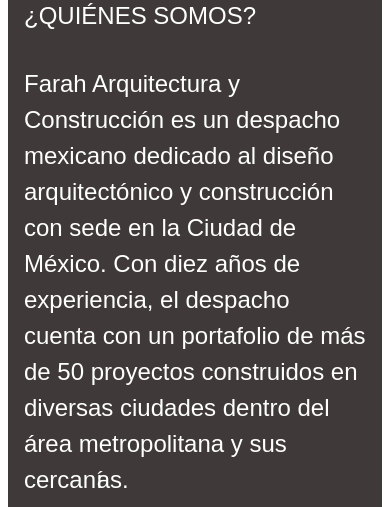
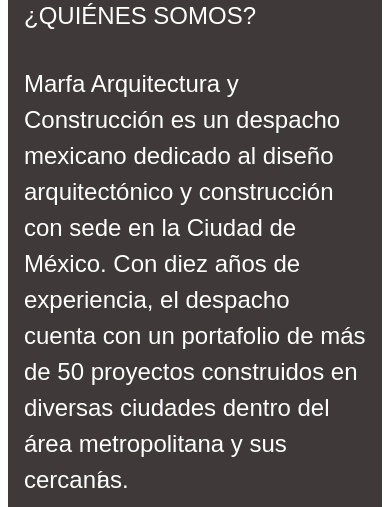
Before and after one commit to jdwyer6/fara-arquitectura, a React (Create React App) app: page /construccion-home in a window 390 px wide. Shown: the part 687-1194 px from the top of the page. Built offline with nearby package versions, Linux system fonts and the light colour scheme.

Commit message:
change text name from farah to marfa and update mobile image. change site title

```diff
--- a/public/index.html
+++ b/public/index.html
@@ -7,7 +7,7 @@
     <meta name="theme-color" content="#000000" />
     <meta
       name="description"
-      content="Farah Arquitectura, Construcción y Diseño de Interiores"
+      content="Marfa Arquitectura, Construcción y Diseño de Interiores"
     />
     <link rel="apple-touch-icon" href="%PUBLIC_URL%/logo192.png" />
     <!--
@@ -24,7 +24,7 @@
       work correctly both with client-side routing and a non-root public URL.
       Learn how to configure a non-root public URL by running `npm run build`.
     -->
-    <title>FARAH Arquitectura y Construcción</title>
+    <title>MARFA Arquitectura y Construcción</title>
     <link href="../dist/output.css" rel="stylesheet">
   </head>
   <body>
--- a/src/components/Footer.js
+++ b/src/components/Footer.js
@@ -7,11 +7,11 @@ const Footer = () => {
     return (
 
         <footer className="p-4 bg-white rounded-lg shadow md:flex md:items-center flex justify-center md:justify-between md:p-6 dark:bg-gray-800">
-            <span className="text-sm text-gray-500 sm:text-center dark:text-gray-400">© 2023 <a className="hover:underline">FARAH ARQUITECTURA™</a>. All Rights Reserved.
+            <span className="text-sm text-gray-500 sm:text-center dark:text-gray-400">© 2023 <a className="hover:underline">MARFA ARQUITECTURA™</a>. All Rights Reserved.
             </span>
             <ul className="flex-wrap items-center mt-3 text-sm text-gray-500 dark:text-gray-400 sm:mt-0 hidden md:flex">
                 <li>
-                    <a href="https://www.instagram.com/farah_arquitectura/" className="mr-4 hover:underline md:mr-6 ">Instagram</a>
+                    <a href="https://www.instagram.com/marfa_arquitectura/" className="mr-4 hover:underline md:mr-6 ">Instagram</a>
                 </li>
                 <li>
                     <Link to='/contact' className="hover:underline">Contacto</Link>
--- a/src/pages/ConstruccionAboutPage.js
+++ b/src/pages/ConstruccionAboutPage.js
@@ -12,8 +12,8 @@ const ConstruccionAboutPage = () => {
             icon1={<MdConstruction size={200}/>}
             icon2={<GiBulldozer size={160}/>}
             icon3={<TbBuildingSkyscraper size={200}/>}
-            aboutTextMain={<><span>'Cada proyecto es único y merece un análisis minucioso para integrar las necesidades del cliente, sus expectativas y su presupuesto. Farah Arquitectura y Construcción busca expandir el potencial de la idea inicial hasta llevarla a la solución de diseño ideal, siempre siguiendo un eje central: calidad y excelencia en el más mí</span><span style={{margin:'-6px'}}>nimo detalle. Para ello es fundamental crear una relación cercana y sólida entre el equipo creativo y el cliente, comunicando paso a paso estrategias y avances en el proyecto. De esta forma, el despacho ofrece su acompañamiento creativo y experiencia en el campo para proyectos de interiorismo y arquitectura de interiores, renovaciones espaciales, restauraciones inmuebles y proyectos residenciales y comerciales a cualquier escala.'</span></>}
-            servicesText='Farah Arquitectura y Construcción ofrece un desarrollo de experiencias hechas a la medida para cada cliente y futuros usuarios por medio de una amplia variedad de servicios en soluciones arquitectónicas, arquictura de interiores y remodelación espacial, restauración de inmuebles, construcción y master planning. Con la participación coordinada de su equipo interdisciplinario especializado, el despacho lleva a cabo tanto proyectos propios, como proyectos para particulares y empresas.'
+            aboutTextMain={<><span>'Cada proyecto es único y merece un análisis minucioso para integrar las necesidades del cliente, sus expectativas y su presupuesto. Marfa Arquitectura y Construcción busca expandir el potencial de la idea inicial hasta llevarla a la solución de diseño ideal, siempre siguiendo un eje central: calidad y excelencia en el más mí</span><span style={{margin:'-6px'}}>nimo detalle. Para ello es fundamental crear una relación cercana y sólida entre el equipo creativo y el cliente, comunicando paso a paso estrategias y avances en el proyecto. De esta forma, el despacho ofrece su acompañamiento creativo y experiencia en el campo para proyectos de interiorismo y arquitectura de interiores, renovaciones espaciales, restauraciones inmuebles y proyectos residenciales y comerciales a cualquier escala.'</span></>}
+            servicesText='Marfa Arquitectura y Construcción ofrece un desarrollo de experiencias hechas a la medida para cada cliente y futuros usuarios por medio de una amplia variedad de servicios en soluciones arquitectónicas, arquictura de interiores y remodelación espacial, restauración de inmuebles, construcción y master planning. Con la participación coordinada de su equipo interdisciplinario especializado, el despacho lleva a cabo tanto proyectos propios, como proyectos para particulares y empresas.'
             title1='Construcción Integral'
             title2={<><span>Gestorí</span><span style={{margin:'-6px'}}>a</span></>}
             title3='Master Planning'
--- a/src/pages/ConstruccionHomePage.js
+++ b/src/pages/ConstruccionHomePage.js
@@ -17,9 +17,9 @@ const ConstruccionHomePage = () => {
                 galleryImage2={gallery2}
                 galleryImage3={gallery3}
                 galleryImage4={gallery4}
-                whoAreWeText={<><span>Farah Arquitectura y Construcción es un despacho mexicano dedicado al diseño arquitectónico y construcción con sede en la Ciudad de México. Con diez años de experiencia, el despacho cuenta con un portafolio de más de 50 proyectos construidos en diversas ciudades dentro del área metropolitana y sus </span><span>cercaní</span><span style={{margin:'-6px'}}>as.</span></>}
-                conocemosElProcesoText='FAC opera con un equipo interdisciplinario de profesionales expertos en el desarrollo integral de soluciones arquitectónicas, master planning y en la gestión y ejecución de proyectos de construcción estratégica a cualquier escala. De entre su extenso portafolio, la producción creativa del despacho abarca la vivienda residencial, hoteles, plazas comerciales, torres médicas y de oficinas, entre muchos otros proyectos de interiorismo y restauraciones espaciales. Para Farah Arquitectura y Construcción, '
-                experenciaSinIgualTexto='Con Farah Arquitectura, no hay retos ni contratiempos, sino oportunidades de diseño. Cualquier reto contextual es una gran oportunidad creativa para el desarrollo integral y potencial de proyecto, desde su desarrollo conceptual hasta su ejecución.'
+                whoAreWeText={<><span>Marfa Arquitectura y Construcción es un despacho mexicano dedicado al diseño arquitectónico y construcción con sede en la Ciudad de México. Con diez años de experiencia, el despacho cuenta con un portafolio de más de 50 proyectos construidos en diversas ciudades dentro del área metropolitana y sus </span><span>cercaní</span><span style={{margin:'-6px'}}>as.</span></>}
+                conocemosElProcesoText='FAC opera con un equipo interdisciplinario de profesionales expertos en el desarrollo integral de soluciones arquitectónicas, master planning y en la gestión y ejecución de proyectos de construcción estratégica a cualquier escala. De entre su extenso portafolio, la producción creativa del despacho abarca la vivienda residencial, hoteles, plazas comerciales, torres médicas y de oficinas, entre muchos otros proyectos de interiorismo y restauraciones espaciales. Para Marfa Arquitectura y Construcción, '
+                experenciaSinIgualTexto='Con Marfa Arquitectura, no hay retos ni contratiempos, sino oportunidades de diseño. Cualquier reto contextual es una gran oportunidad creativa para el desarrollo integral y potencial de proyecto, desde su desarrollo conceptual hasta su ejecución.'
                 EquipoMultidisciplinarioTexto='Fara Arquitectura ofrece un desarrollo de experiencias hechas a la medida de cada cliente con la participación coordinada de su equipo interdisciplinario especializado. '
                 contactanosHoyTexto='Soluciones arquitectónicas integrales.'
                 aprenderMasLink='/construccion-about'
--- a/src/pages/InterioresAboutPage.js
+++ b/src/pages/InterioresAboutPage.js
@@ -12,7 +12,7 @@ const InterioresAboutPage = () => {
             icon2={<FaDraftingCompass size={160}/>}
             icon3={<MdDesignServices size={200}/>}
             aboutTextMain='Para el despacho es fundamental identificar el potencial de cada proyecto dentro de sí mismo y su contexto inmediato. Es a través de un análisis colaborativo entre cada una de las disciplinas que integran el equipo creativo como el proyecto se adaptará al espacio existente y a las necesidades específicas del cliente para así presentar todas y cada una de las posibilidades potenciales que definirán las funcionalidades del diseño final.'
-            servicesText='Farah Arquitectura y Construcción ofrece un desarrollo de experiencias hechas a la medida para cada cliente y futuros usuarios por medio de una amplia variedad de servicios en soluciones arquitectónicas, arquictura de interiores y remodelación espacial, restauración de inmuebles, construcción y master planning. Con la participación coordinada de su equipo interdisciplinario especializado, el despacho lleva a cabo tanto proyectos propios, como proyectos para particulares y empresas.'
+            servicesText='Marfa Arquitectura y Construcción ofrece un desarrollo de experiencias hechas a la medida para cada cliente y futuros usuarios por medio de una amplia variedad de servicios en soluciones arquitectónicas, arquictura de interiores y remodelación espacial, restauración de inmuebles, construcción y master planning. Con la participación coordinada de su equipo interdisciplinario especializado, el despacho lleva a cabo tanto proyectos propios, como proyectos para particulares y empresas.'
             title1='Diseño'
             title2 ='Remodelación y restauración'
             title3='Master Planning'
--- a/src/pages/InterioresHomePage.js
+++ b/src/pages/InterioresHomePage.js
@@ -16,9 +16,9 @@ const InterioresHomePage = () => {
              galleryImage2={galleryImage2}
              galleryImage3={galleryImage3}
              galleryImage4={galleryImage4}
-             whoAreWeText={<><span>Farah Arquitectura y Construcción es un despacho mexicano dedicado al diseño arquitectónico y construcción con sede en la Ciudad de México. Con diez años de experiencia, el despacho cuenta con un portafolio de más de 50 proyectos construidos en diversas ciudades dentro del área metropolitana y sus </span><span>cercaní</span><span style={{margin:'-6px'}}>as.</span></>}
+             whoAreWeText={<><span>Marfa Arquitectura y Construcción es un despacho mexicano dedicado al diseño arquitectónico y construcción con sede en la Ciudad de México. Con diez años de experiencia, el despacho cuenta con un portafolio de más de 50 proyectos construidos en diversas ciudades dentro del área metropolitana y sus </span><span>cercaní</span><span style={{margin:'-6px'}}>as.</span></>}
              conocemosElProcesoText={<><span>El primer paso en el proceso creativo del despacho se refiere al acercamiento entre el cliente y nuestro equipo, con el propósito de conocer sus ideas y expectativas para conceptualizarlas y reconciliarlas con los alcances esperados. Se realiza una preselección de materiales, paletas cromáticas, sketching visual y se determina una ruta crí</span><span style={{margin:'-4px'}}>tica que integre y gestione los trabajos necesarios a emprender dentro del tiempo adecuado para que los expertos en decoración, planeación y construcción creen, formulen y ejecuten el proyecto de inicio a fin.</span></>}
-             experenciaSinIgualTexto='Con Farah Arquitectura, no hay retos ni contratiempos, sino oportunidades de diseño. Cualquier reto contextual es una gran oportunidad creativa para el desarrollo integral y potencial de proyecto, desde su desarrollo conceptual hasta su ejecución.'
+             experenciaSinIgualTexto='Con Marfa Arquitectura, no hay retos ni contratiempos, sino oportunidades de diseño. Cualquier reto contextual es una gran oportunidad creativa para el desarrollo integral y potencial de proyecto, desde su desarrollo conceptual hasta su ejecución.'
              EquipoMultidisciplinarioTexto='Fara Arquitectura ofrece un desarrollo de experiencias hechas a la medida de cada cliente con la participación coordinada de su equipo interdisciplinario especializado. '
              contactanosHoyTexto='Soluciones arquitectónicas integrales.'
              aprenderMasLink='/interiores-about'
--- a/src/pages/Landing.js
+++ b/src/pages/Landing.js
@@ -13,7 +13,7 @@ const LandingPage = ({setSection}) => {
             </div>
 
             <div className='relative block md:hidden border h-full'>
-                <img src={landingImageMobile} className="absolute top-0 h-full object-cover"/>
+                <img src={landingImage} className="absolute top-0 h-full object-cover"/>
                 <div className='absolute h-full w-full bg-gradient-to-b from-gray-800 to-transparent'></div>
             </div>
 
--- a/src/pages/OLD_Pages/OLD_ContactPage.js
+++ b/src/pages/OLD_Pages/OLD_ContactPage.js
@@ -18,7 +18,7 @@
 //                 <Col className='px-md-5 mx-md-5 mx-0 px-0'>
 //                     <Row className="text-center py-5 contact-text-container">
 //                         <h3>Correo Electrónico</h3>
-//                         <p className="mt-2">proyectos@faraharquitectura.com</p>
+//                         <p className="mt-2">proyectos@marfaarquitectura.com</p>
 //                     </Row>
 //                     <Row className="text-center border-top py-5 contact-text-container">
 //                         <h3>Teléfono</h3>
@@ -26,7 +26,7 @@
 //                     </Row>
 //                     <Row className='text-center d-flex justify-content-center border-top py-5 contact-text-container'>
 //                         <h3>Redes Sociales</h3>
-//                         <a href='https://www.instagram.com/farah_arquitectura/' style={{width: '100px'}}><BsInstagram className="text-muted"/></a>
+//                         <a href='https://www.instagram.com/marfa_arquitectura/' style={{width: '100px'}}><BsInstagram className="text-muted"/></a>
 //                     </Row>
 //                 </Col>
 
--- a/src/pages/OLD_Pages/OLD_GalleryPage.js
+++ b/src/pages/OLD_Pages/OLD_GalleryPage.js
@@ -25,7 +25,7 @@
 //                         <h1 className='border-bottom border-top w-100 text-center'>Nuestro trabajo</h1>
 //                     </Col>
 //                     <Col md='12' className='d-none d-md-inline' style={{margin: '12px 0'}}>
-//                         <div style={{position: 'relative', height: '60vh', width: '100%'}}><iframe allow="clipboard-write" sandbox="allow-top-navigation allow-top-navigation-by-user-activation allow-downloads allow-scripts allow-same-origin allow-popups allow-modals allow-popups-to-escape-sandbox" allowFullScreen={false} style={{position: 'absolute', border: 'none', width:'100%', height: '100%', left: 0, right: 0, top: '50%', bottom: 0, transform: 'translateY(-50%)'}} src="https://e.issuu.com/embed.html?d=book_farah_2&hideIssuuLogo=true&u=faraharquitectura"></iframe></div>
+//                         <div style={{position: 'relative', height: '60vh', width: '100%'}}><iframe allow="clipboard-write" sandbox="allow-top-navigation allow-top-navigation-by-user-activation allow-downloads allow-scripts allow-same-origin allow-popups allow-modals allow-popups-to-escape-sandbox" allowFullScreen={false} style={{position: 'absolute', border: 'none', width:'100%', height: '100%', left: 0, right: 0, top: '50%', bottom: 0, transform: 'translateY(-50%)'}} src="https://e.issuu.com/embed.html?d=book_marfa_2&hideIssuuLogo=true&u=marfaarquitectura"></iframe></div>
 //                     </Col>
 
 //                     {GALLERYTHUMBNAILS.map((thumbnail, idx) => (
--- a/src/pages/OLD_Pages/OLD_ServicesPage.js
+++ b/src/pages/OLD_Pages/OLD_ServicesPage.js
@@ -16,21 +16,21 @@
 
 //             <InfoCard
 //                 title='ARQUITECTURA'
-//                 body='Cada proyecto es único y merece un análisis minucioso para integrar las necesidades del cliente, sus expectativas y su presupuesto. Farah Arquitectura y Construcción busca expandir el potencial de la idea inicial hasta llevarla a la solución de diseño ideal, siempre siguiendo un eje central: calidad y excelencia en el más mínimo detalle. Para ello es fundamental crear una relación cercana y sólida entre el equipo creativo y el cliente, comunicando paso a paso estrategias y avances en el proyecto. De esta forma, el despacho ofrece su acompañamiento creativo y experiencia en el campo para proyectos de interiorismo y arquitectura de interiores, renovaciones espaciales, restauraciones inmuebles y proyectos residenciales y comerciales a cualquier escala.'
+//                 body='Cada proyecto es único y merece un análisis minucioso para integrar las necesidades del cliente, sus expectativas y su presupuesto. Marfa Arquitectura y Construcción busca expandir el potencial de la idea inicial hasta llevarla a la solución de diseño ideal, siempre siguiendo un eje central: calidad y excelencia en el más mínimo detalle. Para ello es fundamental crear una relación cercana y sólida entre el equipo creativo y el cliente, comunicando paso a paso estrategias y avances en el proyecto. De esta forma, el despacho ofrece su acompañamiento creativo y experiencia en el campo para proyectos de interiorismo y arquitectura de interiores, renovaciones espaciales, restauraciones inmuebles y proyectos residenciales y comerciales a cualquier escala.'
 //                 image={drawing}
 //                 imagePlacement='bottom'
 //             />
 
 //             <InfoCard
 //                 title='CONSTRUCCIÓN'
-//                 body='Farah Arquitectura y Construcción se distingue por una manufactura impecable durante cada etapa del progreso de obra y su ejecución dentro del tiempo programado. Con ojo crítico, el despacho es responsable de supervisar a fondo cada proceso constructivo de inicio a fin, de la mano de un equipo experto en técnica y construcción sin importar la escala. De acuerdo al contexto inmediato de cada proyecto, la estrecha relación con el cliente y las constantes conversaciones entre este y nuestro equipo creativo son de gran importancia para hacer de cada posible eventualidad y contratiempo, una oportunidad de diseño.'
+//                 body='Marfa Arquitectura y Construcción se distingue por una manufactura impecable durante cada etapa del progreso de obra y su ejecución dentro del tiempo programado. Con ojo crítico, el despacho es responsable de supervisar a fondo cada proceso constructivo de inicio a fin, de la mano de un equipo experto en técnica y construcción sin importar la escala. De acuerdo al contexto inmediato de cada proyecto, la estrecha relación con el cliente y las constantes conversaciones entre este y nuestro equipo creativo son de gran importancia para hacer de cada posible eventualidad y contratiempo, una oportunidad de diseño.'
 //                 image={concrete}
 //                 imagePlacement='left'
 //             />
 
 //             <InfoCard
 //                 title='GESTORIAS, DEMOLICIONES Y EXCAVACIONES'
-//                 body='El despacho ofrece un servicio integral de construcción el cual, inicia con la gestoría directa y ordenada de cada uno de los permisos oficiales que atañen al proceso constructivo y a la demolición y excavación consecutivas. Nuestro equipo de gestores capacitados se especializa en resolver de manera pronta y expedita cualquier contingencia o eventualidad. En Farah Arquitectura y Construcción, cada proyecto debe comenzar sobre un lienzo en blanco, desde su concepción hasta el inicio de su construcción. Por ello, nuestro equipo experto de demolición y excavación se ocupará de preparar el terreno de la mano de nuestros gestores, para asegurarse de plantar cimientos fuertes desde el inicio.'
+//                 body='El despacho ofrece un servicio integral de construcción el cual, inicia con la gestoría directa y ordenada de cada uno de los permisos oficiales que atañen al proceso constructivo y a la demolición y excavación consecutivas. Nuestro equipo de gestores capacitados se especializa en resolver de manera pronta y expedita cualquier contingencia o eventualidad. En Marfa Arquitectura y Construcción, cada proyecto debe comenzar sobre un lienzo en blanco, desde su concepción hasta el inicio de su construcción. Por ello, nuestro equipo experto de demolición y excavación se ocupará de preparar el terreno de la mano de nuestros gestores, para asegurarse de plantar cimientos fuertes desde el inicio.'
 //                 image={demo}
 //                 imagePlacement='right'
 //             />
```
